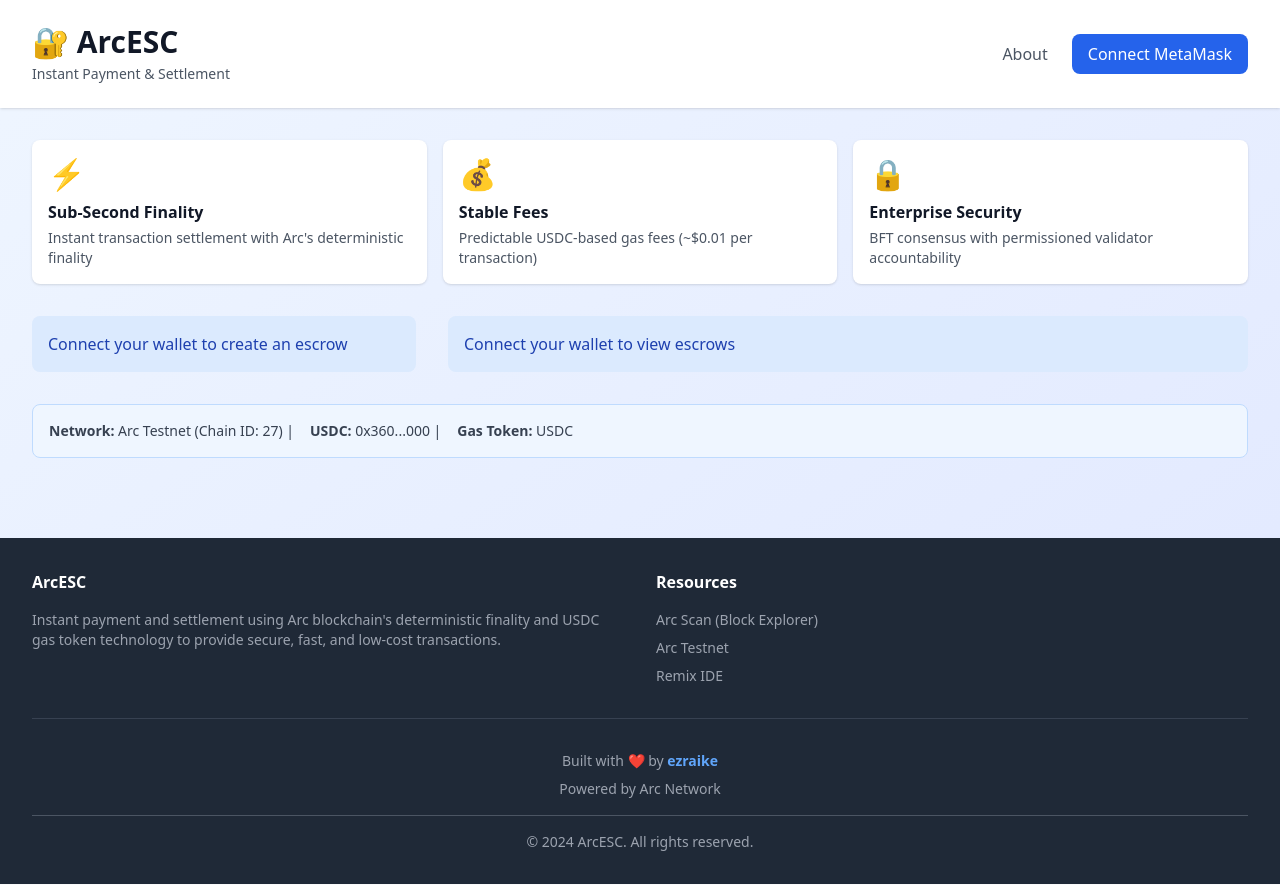
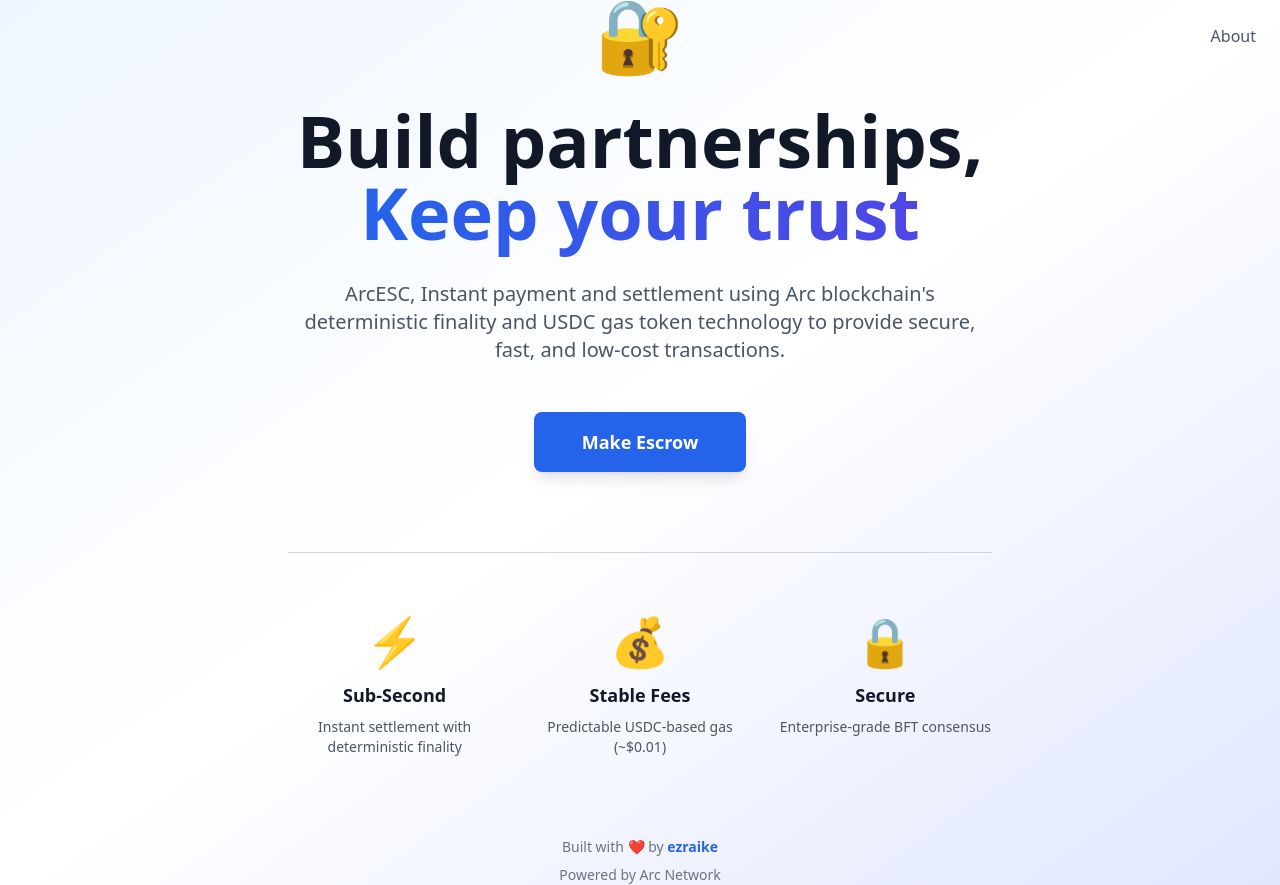
Before and after one commit to ezraike/instant-escrow-ui, a Next.js app: page / in a window 1280 px wide. Built offline with nearby package versions, Linux system fonts and the light colour scheme.

Commit message:
feat: add landing page with onboarding flow and reorganize routing

```diff
--- /dev/null
+++ b/app/app/page.tsx
@@ -0,0 +1,152 @@
+import { WalletButton } from '@/components/WalletButton';
+import { CreateEscrowForm } from '@/components/CreateEscrowForm';
+import { EscrowList } from '@/components/EscrowList';
+import Link from 'next/link';
+import type { Metadata } from 'next';
+
+export const metadata: Metadata = {
+  title: 'ArcESC - Dashboard',
+  description: 'Manage your escrows on Arc Testnet',
+};
+
+export default function AppPage() {
+  return (
+      <div className="min-h-screen bg-gradient-to-br from-blue-50 to-indigo-100">
+        {/* Header */}
+        <header className="bg-white shadow">
+          <div className="max-w-7xl mx-auto px-4 sm:px-6 lg:px-8 py-4 sm:py-6 flex justify-between items-center">
+            <Link href="/app" className="hover:opacity-80 transition">
+              <div>
+                <h1 className="text-2xl sm:text-3xl font-bold text-gray-900">
+                  🔐 ArcESC
+                </h1>
+                <p className="text-gray-600 text-sm mt-1">
+                  Instant Payment & Settlement
+                </p>
+              </div>
+            </Link>
+            <div className="flex items-center gap-6">
+              <Link href="/about" className="text-gray-600 hover:text-gray-900 transition font-medium">
+                About
+              </Link>
+              <WalletButton />
+            </div>
+          </div>
+        </header>
+
+        {/* Main Content */}
+        <main className="max-w-7xl mx-auto px-4 sm:px-6 lg:px-8 py-8">
+          {/* Info Section */}
+          <div className="grid grid-cols-1 md:grid-cols-3 gap-4 mb-8">
+            <div className="bg-white p-4 rounded-lg shadow">
+              <div className="text-3xl mb-2">⚡</div>
+              <h3 className="font-semibold text-gray-900">Sub-Second Finality</h3>
+              <p className="text-sm text-gray-600 mt-1">
+                Instant transaction settlement with Arc's deterministic finality
+              </p>
+            </div>
+            <div className="bg-white p-4 rounded-lg shadow">
+              <div className="text-3xl mb-2">💰</div>
+              <h3 className="font-semibold text-gray-900">Stable Fees</h3>
+              <p className="text-sm text-gray-600 mt-1">
+                Predictable USDC-based gas fees (~$0.01 per transaction)
+              </p>
+            </div>
+            <div className="bg-white p-4 rounded-lg shadow">
+              <div className="text-3xl mb-2">🔒</div>
+              <h3 className="font-semibold text-gray-900">Enterprise Security</h3>
+              <p className="text-sm text-gray-600 mt-1">
+                BFT consensus with permissioned validator accountability
+              </p>
+            </div>
+          </div>
+
+          {/* Main Section */}
+          <div className="grid grid-cols-1 lg:grid-cols-3 gap-8">
+            {/* Left Column - Form */}
+            <div className="lg:col-span-1">
+              <CreateEscrowForm />
+            </div>
+
+            {/* Right Column - List */}
+            <div className="lg:col-span-2">
+              <EscrowList />
+            </div>
+          </div>
+
+          {/* Network Info */}
+          <div className="mt-8 bg-blue-50 border border-blue-200 rounded-lg p-4">
+            <p className="text-sm text-gray-700">
+              <strong>Network:</strong> Arc Testnet (Chain ID: 27) |
+              <strong className="ml-4">USDC:</strong> 0x360...000 |
+              <strong className="ml-4">Gas Token:</strong> USDC
+            </p>
+          </div>
+        </main>
+
+        {/* Footer */}
+        <footer className="bg-gray-800 text-white mt-12">
+          <div className="max-w-7xl mx-auto px-4 sm:px-6 lg:px-8 py-8">
+            <div className="grid grid-cols-1 md:grid-cols-2 gap-8">
+              <div>
+                <h3 className="font-semibold mb-4">ArcESC</h3>
+                <p className="text-gray-400 text-sm">
+                  Instant payment and settlement using Arc blockchain's deterministic finality and USDC gas token technology to provide secure, fast, and low-cost transactions.
+                </p>
+              </div>
+              <div>
+                <h3 className="font-semibold mb-4">Resources</h3>
+                <ul className="text-gray-400 text-sm space-y-2">
+                  <li>
+                    <a
+                      href="https://testnet.arcscan.app"
+                      target="_blank"
+                      rel="noopener noreferrer"
+                      className="hover:text-white transition"
+                    >
+                      Arc Scan (Block Explorer)
+                    </a>
+                  </li>
+                  <li>
+                    <a
+                      href="https://testnet.arc.network"
+                      target="_blank"
+                      rel="noopener noreferrer"
+                      className="hover:text-white transition"
+                    >
+                      Arc Testnet
+                    </a>
+                  </li>
+                  <li>
+                    <a
+                      href="https://remix.ethereum.org"
+                      target="_blank"
+                      rel="noopener noreferrer"
+                      className="hover:text-white transition"
+                    >
+                      Remix IDE
+                    </a>
+                  </li>
+                </ul>
+              </div>
+            </div>
+            <div className="border-t border-gray-700 mt-8 pt-8 text-center text-gray-400 text-sm">
+              <p className="mb-2">
+                Built with ❤️ by{' '}
+                <a
+                  href="https://x.com/ezraike"
+                  target="_blank"
+                  rel="noopener noreferrer"
+                  className="text-blue-400 hover:text-blue-300 transition font-semibold"
+                >
+                  ezraike
+                </a>
+              </p>
+              <p className="mb-4">Powered by Arc Network</p>
+              <p className="border-t border-gray-600 pt-4">© 2024 ArcESC. All rights reserved.</p>
+            </div>
+          </div>
+        </footer>
+      </div>
+    );
+}
--- a/app/layout.tsx
+++ b/app/layout.tsx
@@ -1,5 +1,6 @@
 import type { Metadata } from 'next';
 import '@/app/globals.css';
+import { Web3Provider } from '@/lib/web3-context';
 
 export const metadata: Metadata = {
   title: 'ArcESC - Instant Payment & Settlement',
@@ -13,7 +14,11 @@ export default function RootLayout({
 }) {
   return (
     <html lang="en">
-      <body className="bg-gray-50">{children}</body>
+      <body className="bg-gray-50">
+        <Web3Provider>
+          {children}
+        </Web3Provider>
+      </body>
     </html>
   );
 }
--- a/app/page.tsx
+++ b/app/page.tsx
@@ -1,153 +1,108 @@
-import { Web3Provider } from '@/lib/web3-context';
-import { WalletButton } from '@/components/WalletButton';
-import { CreateEscrowForm } from '@/components/CreateEscrowForm';
-import { EscrowList } from '@/components/EscrowList';
-import Link from 'next/link';
-import type { Metadata } from 'next';
+'use client';
 
-export const metadata: Metadata = {
-  title: 'ArcESC - Secure Escrow Management',
-  description: 'Instant payment and settlement with ArcESC on Arc Testnet',
+import { useWeb3 } from '@/lib/web3-context';
+import { useRouter } from 'next/navigation';
+import { useEffect, useState } from 'react';
+
+export default function Landing() {
+  const { isConnected } = useWeb3();
+  const router = useRouter();
+  const [mounted, setMounted] = useState(false);
+
+  useEffect(() => {
+    setMounted(true);
+  }, []);
+
+  useEffect(() => {
+    if (mounted && isConnected) {
+      router.push('/app');
+    }
+  }, [isConnected, mounted, router]);
+
+  const handleMakeEscrow = async () => {
+    // Dispatch event to connect wallet
+    const event = new CustomEvent('connectWallet');
+    window.dispatchEvent(event);
   };
 
-export default function Home() {
   return (
-    <Web3Provider>
-      <div className="min-h-screen bg-gradient-to-br from-blue-50 to-indigo-100">
-        {/* Header */}
-        <header className="bg-white shadow">
-          <div className="max-w-7xl mx-auto px-4 sm:px-6 lg:px-8 py-4 sm:py-6 flex justify-between items-center">
-            <div>
-              <h1 className="text-2xl sm:text-3xl font-bold text-gray-900">
-                🔐 ArcESC
-              </h1>
-              <p className="text-gray-600 text-sm mt-1">
-                Instant Payment & Settlement
-              </p>
-            </div>
-            <div className="flex items-center gap-6">
-              <Link href="/about" className="text-gray-600 hover:text-gray-900 transition font-medium">
+    <div className="min-h-screen bg-gradient-to-br from-blue-50 via-white to-indigo-100 flex flex-col items-center justify-center relative">
+      {/* Navigation */}
+      <nav className="fixed top-0 right-0 p-6 z-10">
+        <a
+          href="/about"
+          className="text-gray-600 hover:text-gray-900 transition font-medium"
+        >
           About
-              </Link>
-              <WalletButton />
-            </div>
-          </div>
-        </header>
+        </a>
+      </nav>
 
       {/* Main Content */}
-        <main className="max-w-7xl mx-auto px-4 sm:px-6 lg:px-8 py-8">
-          {/* Info Section */}
-          <div className="grid grid-cols-1 md:grid-cols-3 gap-4 mb-8">
-            <div className="bg-white p-4 rounded-lg shadow">
-              <div className="text-3xl mb-2">⚡</div>
-              <h3 className="font-semibold text-gray-900">Sub-Second Finality</h3>
-              <p className="text-sm text-gray-600 mt-1">
-                Instant transaction settlement with Arc's deterministic finality
+      <div className="text-center px-4 sm:px-6 lg:px-8 max-w-3xl">
+        {/* Logo */}
+        <div className="mb-8 animate-bounce">
+          <h1 className="text-6xl sm:text-7xl font-bold">
+            🔐
+          </h1>
+        </div>
+
+        {/* Main Heading */}
+        <h2 className="text-5xl sm:text-6xl lg:text-7xl font-bold text-gray-900 mb-8 leading-tight">
+          Build partnerships,
+          <br />
+          <span className="text-transparent bg-clip-text bg-gradient-to-r from-blue-600 to-indigo-600">
+            Keep your trust
+          </span>
+        </h2>
+
+        {/* Description */}
+        <p className="text-lg sm:text-xl text-gray-600 mb-12 leading-relaxed max-w-2xl mx-auto">
+          ArcESC, Instant payment and settlement using Arc blockchain's deterministic finality and USDC gas token technology to provide secure, fast, and low-cost transactions.
         </p>
+
+        {/* CTA Button */}
+        <button
+          onClick={handleMakeEscrow}
+          className="inline-block px-12 py-4 bg-blue-600 text-white rounded-lg hover:bg-blue-700 transition font-bold text-lg shadow-lg hover:shadow-xl transform hover:scale-105 duration-200"
+        >
+          Make Escrow
+        </button>
+
+        {/* Features at bottom */}
+        <div className="mt-20 grid grid-cols-1 sm:grid-cols-3 gap-8 pt-16 border-t border-gray-300">
+          <div className="text-center">
+            <div className="text-5xl mb-4">⚡</div>
+            <h3 className="font-bold text-gray-900 mb-2 text-lg">Sub-Second</h3>
+            <p className="text-sm text-gray-600">Instant settlement with deterministic finality</p>
           </div>
-            <div className="bg-white p-4 rounded-lg shadow">
-              <div className="text-3xl mb-2">💰</div>
-              <h3 className="font-semibold text-gray-900">Stable Fees</h3>
-              <p className="text-sm text-gray-600 mt-1">
-                Predictable USDC-based gas fees (~$0.01 per transaction)
-              </p>
+          <div className="text-center">
+            <div className="text-5xl mb-4">💰</div>
+            <h3 className="font-bold text-gray-900 mb-2 text-lg">Stable Fees</h3>
+            <p className="text-sm text-gray-600">Predictable USDC-based gas (~$0.01)</p>
           </div>
-            <div className="bg-white p-4 rounded-lg shadow">
-              <div className="text-3xl mb-2">🔒</div>
-              <h3 className="font-semibold text-gray-900">Enterprise Security</h3>
-              <p className="text-sm text-gray-600 mt-1">
-                BFT consensus with permissioned validator accountability
-              </p>
+          <div className="text-center">
+            <div className="text-5xl mb-4">🔒</div>
+            <h3 className="font-bold text-gray-900 mb-2 text-lg">Secure</h3>
+            <p className="text-sm text-gray-600">Enterprise-grade BFT consensus</p>
           </div>
         </div>
 
-          {/* Main Section */}
-          <div className="grid grid-cols-1 lg:grid-cols-3 gap-8">
-            {/* Left Column - Form */}
-            <div className="lg:col-span-1">
-              <CreateEscrowForm />
-            </div>
-
-            {/* Right Column - List */}
-            <div className="lg:col-span-2">
-              <EscrowList />
-            </div>
-          </div>
-
-          {/* Network Info */}
-          <div className="mt-8 bg-blue-50 border border-blue-200 rounded-lg p-4">
-            <p className="text-sm text-gray-700">
-              <strong>Network:</strong> Arc Testnet (Chain ID: 27) |
-              <strong className="ml-4">USDC:</strong> 0x360...000 |
-              <strong className="ml-4">Gas Token:</strong> USDC
-            </p>
-          </div>
-        </main>
-
         {/* Footer */}
-        <footer className="bg-gray-800 text-white mt-12">
-          <div className="max-w-7xl mx-auto px-4 sm:px-6 lg:px-8 py-8">
-            <div className="grid grid-cols-1 md:grid-cols-2 gap-8">
-              <div>
-                <h3 className="font-semibold mb-4">ArcESC</h3>
-                <p className="text-gray-400 text-sm">
-                  Instant payment and settlement using Arc blockchain's deterministic finality and USDC gas token technology to provide secure, fast, and low-cost transactions.
-                </p>
-              </div>
-              <div>
-                <h3 className="font-semibold mb-4">Resources</h3>
-                <ul className="text-gray-400 text-sm space-y-2">
-                  <li>
-                    <a
-                      href="https://testnet.arcscan.app"
-                      target="_blank"
-                      rel="noopener noreferrer"
-                      className="hover:text-white transition"
-                    >
-                      Arc Scan (Block Explorer)
-                    </a>
-                  </li>
-                  <li>
-                    <a
-                      href="https://testnet.arc.network"
-                      target="_blank"
-                      rel="noopener noreferrer"
-                      className="hover:text-white transition"
-                    >
-                      Arc Testnet
-                    </a>
-                  </li>
-                  <li>
-                    <a
-                      href="https://remix.ethereum.org"
-                      target="_blank"
-                      rel="noopener noreferrer"
-                      className="hover:text-white transition"
-                    >
-                      Remix IDE
-                    </a>
-                  </li>
-                </ul>
-              </div>
-            </div>
-            <div className="border-t border-gray-700 mt-8 pt-8 text-center text-gray-400 text-sm">
-              <p className="mb-2">
+        <div className="mt-20 text-center text-gray-500 text-sm">
+          <p>
             Built with ❤️ by{' '}
             <a
               href="https://x.com/ezraike"
               target="_blank"
               rel="noopener noreferrer"
-                  className="text-blue-400 hover:text-blue-300 transition font-semibold"
+              className="text-blue-600 hover:text-blue-700 font-semibold"
             >
               ezraike
             </a>
           </p>
-              <p className="mb-4">Powered by Arc Network</p>
-              <p className="border-t border-gray-600 pt-4">© 2024 ArcESC. All rights reserved.</p>
+          <p className="mt-2">Powered by Arc Network</p>
         </div>
       </div>
-        </footer>
     </div>
-    </Web3Provider>
   );
 }
```
Also changed, not shown: app/about/page.tsx (+4 -4 lines), components/WalletButton.tsx (+10 -0 lines). Lines whose indentation alone changed are shown as unchanged.
